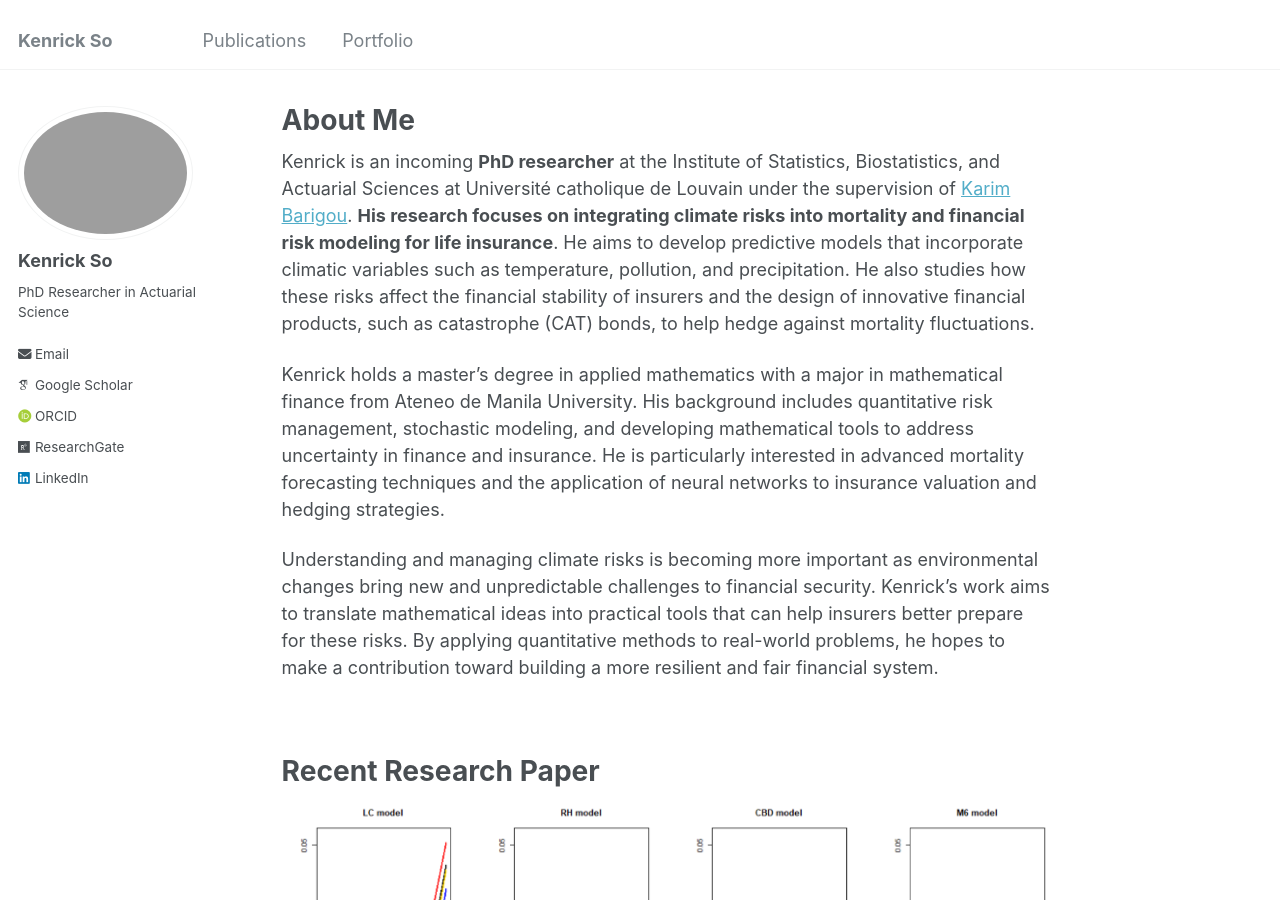
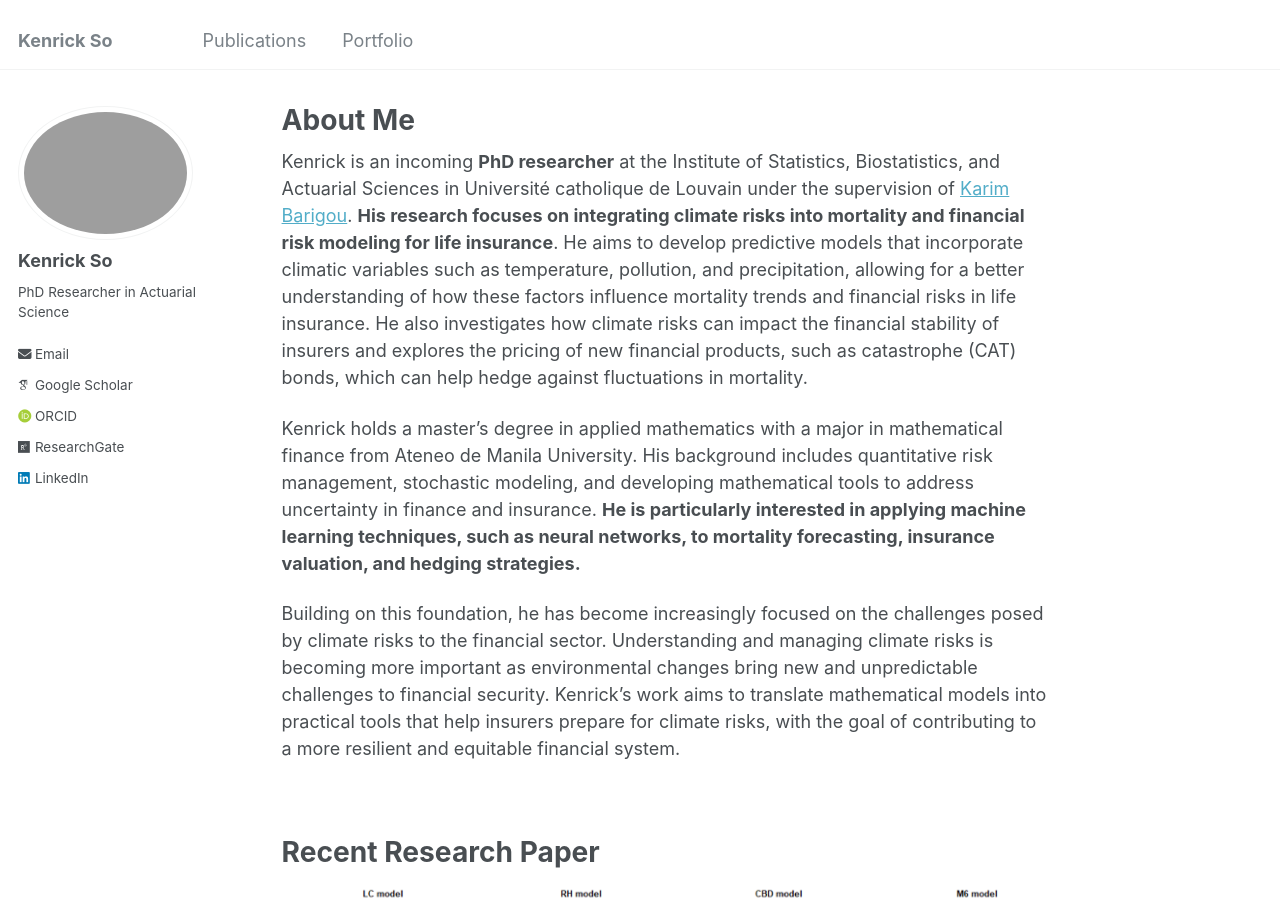
Before and after one commit to kenrickraymond/kenrickraymond.github.io, a Jekyll site: the page built from _pages/about.md, in a window 1280 px wide and 900 px high. Built offline with Jekyll 4.4.1, drawn with Linux system fonts in a browser that asks for light colours; some web fonts are replaced.

Commit message:
updated aboutme

```diff
--- a/_pages/about.md
+++ b/_pages/about.md
@@ -6,11 +6,12 @@ redirect_from:
   - /about/
   - /about.html
 ---
-Kenrick is an incoming **PhD researcher** at the Institute of Statistics, Biostatistics, and Actuarial Sciences at Université catholique de Louvain under the supervision of [Karim Barigou](https://karimbarigou.com/). **His research focuses on integrating climate risks into mortality and financial risk modeling for life insurance**. He aims to develop predictive models that incorporate climatic variables such as temperature, pollution, and precipitation. He also studies how these risks affect the financial stability of insurers and the design of innovative financial products, such as catastrophe (CAT) bonds, to help hedge against mortality fluctuations.
+Kenrick is an incoming **PhD researcher** at the Institute of Statistics, Biostatistics, and Actuarial Sciences in Université catholique de Louvain under the supervision of [Karim Barigou](https://karimbarigou.com/). **His research focuses on integrating climate risks into mortality and financial risk modeling for life insurance**. He aims to develop predictive models that incorporate climatic variables such as temperature, pollution, and precipitation, allowing for a better understanding of how these factors influence mortality trends and financial risks in life insurance.
+He also investigates how climate risks can impact the financial stability of insurers and explores the pricing of new financial products, such as catastrophe (CAT) bonds, which can help hedge against fluctuations in mortality.
 
-Kenrick holds a master's degree in applied mathematics with a major in mathematical finance from Ateneo de Manila University. His background includes quantitative risk management, stochastic modeling, and developing mathematical tools to address uncertainty in finance and insurance. He is particularly interested in advanced mortality forecasting techniques and the application of neural networks to insurance valuation and hedging strategies.
+Kenrick holds a master's degree in applied mathematics with a major in mathematical finance from Ateneo de Manila University. His background includes quantitative risk management, stochastic modeling, and developing mathematical tools to address uncertainty in finance and insurance. **He is particularly interested in applying machine learning techniques, such as neural networks, to mortality forecasting, insurance valuation, and hedging strategies.**
 
-Understanding and managing climate risks is becoming more important as environmental changes bring new and unpredictable challenges to financial security. Kenrick’s work aims to translate mathematical ideas into practical tools that can help insurers better prepare for these risks. By applying quantitative methods to real-world problems, he hopes to make a contribution toward building a more resilient and fair financial system.
+Building on this foundation, he has become increasingly focused on the challenges posed by climate risks to the financial sector. Understanding and managing climate risks is becoming more important as environmental changes bring new and unpredictable challenges to financial security. Kenrick’s work aims to translate mathematical models into practical tools that help insurers prepare for climate risks, with the goal of contributing to a more resilient and equitable financial system.
 
 <br>
 # Recent Research Paper
```
